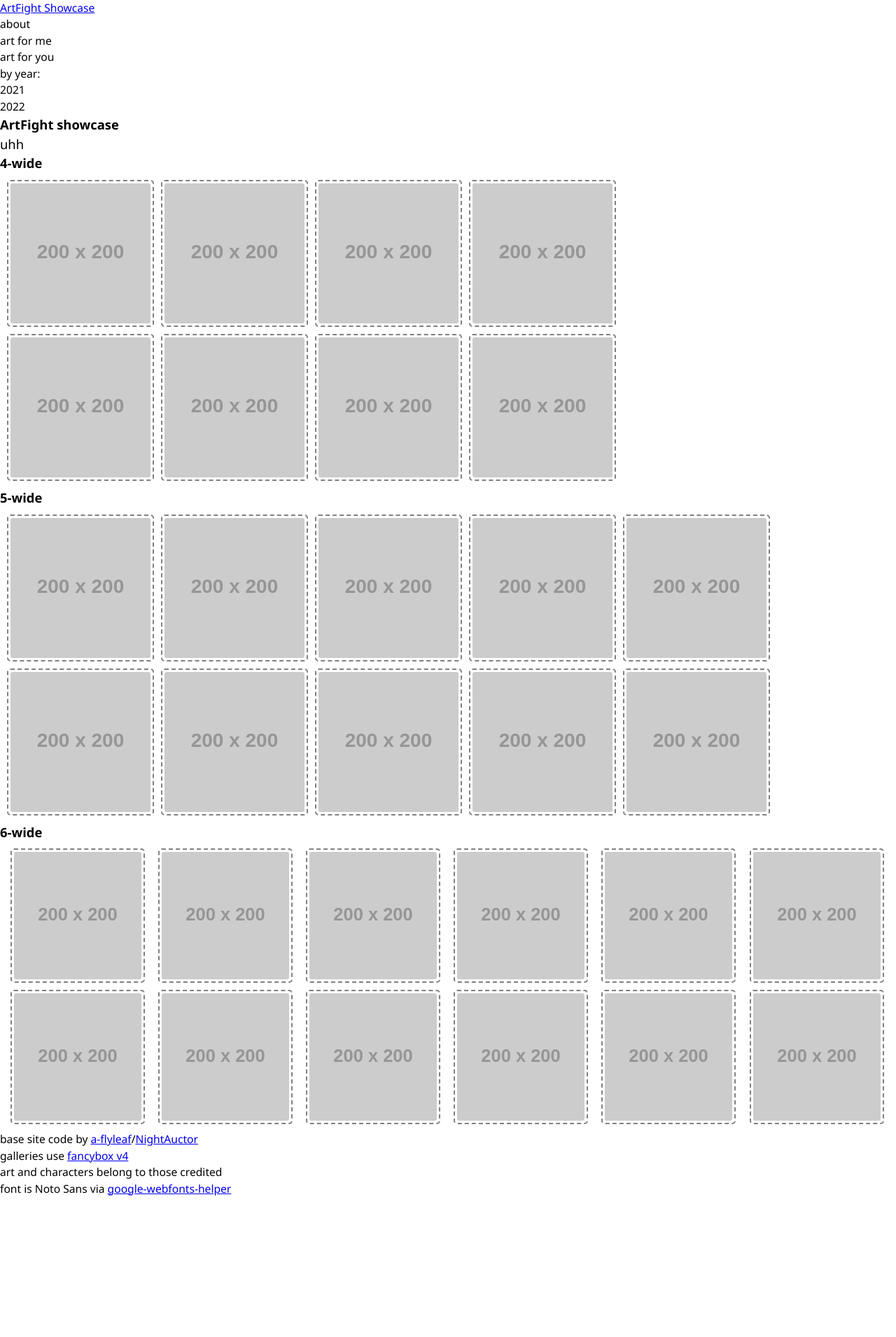
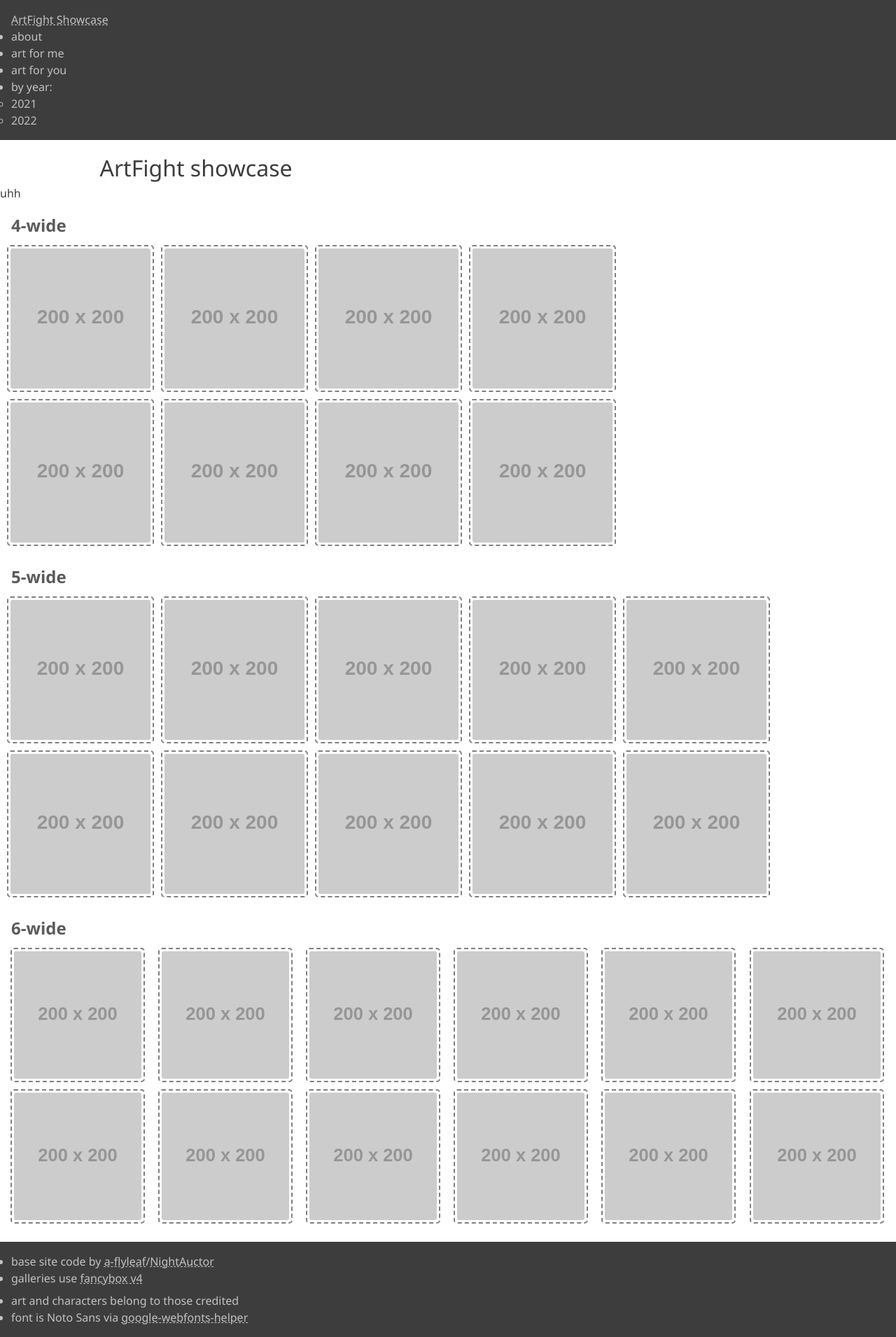
Before and after one commit to a-flyleaf/artfight, a Jekyll site: the page built from index.html, in a window 1280 px wide. Shown: the whole page at 70% size. Built offline with Jekyll 4.4.1, drawn with Linux system fonts in a browser that asks for light colours; before the commit the page ends 1710 px from its top, so only the background shows below that.

Commit message:
layout: main text content

```diff
--- a/_layouts/2022.html
+++ b/_layouts/2022.html
@@ -19,7 +19,7 @@
 				<li>2022</li></ul></li>
 		</ul></nav>
 	</header>
-	<main>{{page.content}}</main>
+	<main>{{content}}</main>
 	<footer><ul>
 		<li>base site code by <a href="{{site.url}}">a-flyleaf</a>/<a href="https://artfight.net/~NightAuctor">NightAuctor</a></li>
 		<li>galleries use <a href="https://fancyapps.com/docs/ui/fancybox/">fancybox v4</a></p></li>
--- a/assets/2022.css
+++ b/assets/2022.css
@@ -1,12 +1,25 @@
 /*https://google-webfonts-helper.herokuapp.com/fonts/noto-sans + https://cssminifier.org/*/
 /*regular*/@font-face{font-family:'Noto Sans';font-style:normal;font-weight:400;src:url('fonts/noto-sans-v27-latin-regular.eot');src:local(''),url('fonts/noto-sans-v27-latin-regular.eot?#iefix') format('embedded-opentype'),url('fonts/noto-sans-v27-latin-regular.woff2') format('woff2'),url('fonts/noto-sans-v27-latin-regular.woff') format('woff'),url('fonts/noto-sans-v27-latin-regular.ttf') format('truetype'),url('fonts/noto-sans-v27-latin-regular.svg#NotoSans') format('svg')}/*italic*/@font-face{font-family:'Noto Sans';font-style:italic;font-weight:400;src:url('fonts/noto-sans-v27-latin-italic.eot');src:local(''),url('fonts/noto-sans-v27-latin-italic.eot?#iefix') format('embedded-opentype'),url('fonts/noto-sans-v27-latin-italic.woff2') format('woff2'),url('fonts/noto-sans-v27-latin-italic.woff') format('woff'),url('fonts/noto-sans-v27-latin-italic.ttf') format('truetype'),url('fonts/noto-sans-v27-latin-italic.svg#NotoSans') format('svg')}/*bold*/@font-face{font-family:'Noto Sans';font-style:normal;font-weight:700;src:url('fonts/noto-sans-v27-latin-700.eot');src:local(''),url('fonts/noto-sans-v27-latin-700.eot?#iefix') format('embedded-opentype'),url('fonts/noto-sans-v27-latin-700.woff2') format('woff2'),url('fonts/noto-sans-v27-latin-700.woff') format('woff'),url('fonts/noto-sans-v27-latin-700.ttf') format('truetype'),url('fonts/noto-sans-v27-latin-700.svg#NotoSans') format('svg')}
 
+/*core layout & colors*/
 *{margin:0; padding:0; box-sizing:border-box; font-size:100%;}
-body{overflow-x:hidden; word-wrap:break-word; font-family:'noto sans','segoe ui',sans-serif; font-size:1.15em; line-height:1.5;}
+body{overflow-x:hidden; word-wrap:break-word; font-family:'noto sans','segoe ui',sans-serif; line-height:1.5; background:#3d3d3d; color:#3d3d3d;}
 img{max-width:100%; height:auto;}
 header,nav,main,figure,footer{display:block;}
-header,footer,small{font-size:.85em;}
 
+::selection{background:rgba(128,128,128,.25);}
+a{color:inherit; text-decoration: underline 1.2px dashed #c2c2c2;} a:focus,a:hover,a:active{color: #5acae9; text-decoration-color:#abe4f3;}
+header,footer{color:#c2c2c2;}
+
+header,footer,h1,h2{padding:1rem;}
+main{background:#fff; padding:0 0 1rem;}
+h1,h2,p{max-width:35rem;}
+h1,h2{padding-bottom:0;}
+h1{font-size:2em; font-weight:normal; text-align:center;}
+h2{font-size:1.5em; color:#5b5b5b;}
+p{margin:.5em 0; padding:0 1rem;}
+
+/*gallery*/
 .gallery{line-height:0;margin:5px 0;} .gallery figure,.gallery a{display:inline-block; border-radius:5px; text-align:center;} .gallery a{border:2px dashed gray; padding:3px; width:210px; height:210px; margin:5px;} .gallery img{border-radius:3px;}
 .gallery a:hover,.gallery a:focus,.gallery a:active{background:lightgray; border-color:#000;}
 .gallery figure{width:50%;}
@@ -14,4 +27,4 @@ header,footer,small{font-size:.85em;}
 @media only screen and (min-width:750px) {.gallery figure{margin:0 .75%;} .gallery.four figure{width:23%;} .gallery.five figure{width:18.15%;} .gallery.six figure{width:15%;}}
 @media only screen and (min-width:910px) {.gallery.four figure{width:210px; margin:0 5px;} .gallery.four{max-width:910px;}}
 @media only screen and (min-width:1140px) {.gallery.five figure{width:210px; margin:0 5px;} .gallery.five{max-width:1140px;}}
-@media only screen and (min-width:1330px) {.gallery.six figure{width:210px; margin:0 5px;} .gallery.six{}}
+@media only screen and (min-width:1330px) {.gallery.six figure{width:210px; margin:0 5px;} .gallery.six{max-width:1330px;}}
```
Also changed, not shown: etc/styletest.md (added, +18 -0 lines), etc/styletest.html (deleted).
